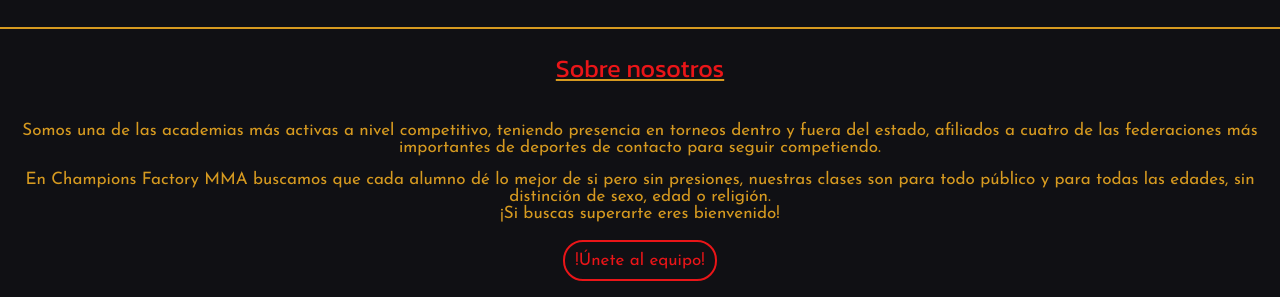
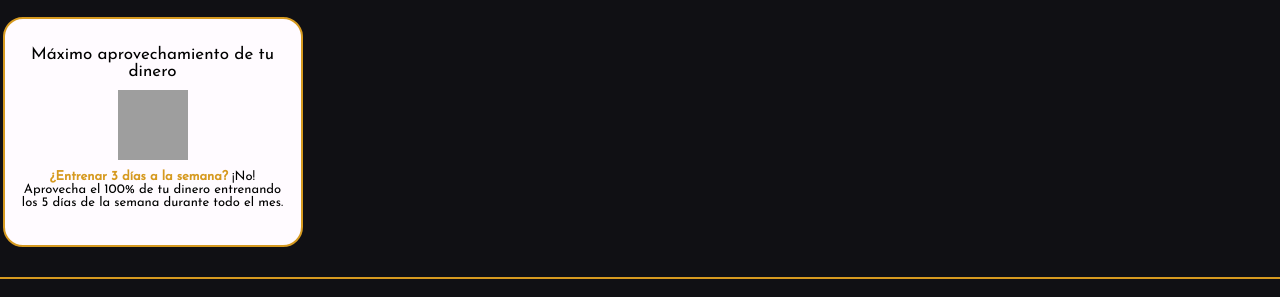
Before and after one commit to untalcisco/Cf-LandingPage, a plain HTML site: page index.html in a window 1280 px wide. Shown: the part 1745-2042 px from the top of the page. Drawn offline with Linux system fonts and the light colour scheme; grey boxes are pictures that could not be loaded.

Commit message:
Agreagada nuevas caracteristicas a Beneficios

```diff
--- a/index.html
+++ b/index.html
@@ -127,7 +127,15 @@
           <img class="icon" src="https://cdn-icons-png.flaticon.com/512/1184/1184765.png" alt="" class="icon">
           <span>¿Vas a competir pero sientes que tienes cosas por mejorar? ¡Sin probemas! Te brindamos una clase extra <strong>(Sin costo adicional)</strong> centrado en lo que necesites mejorar.</span>
         </div>
+
+
+        <div class="card-1">
+          <p>Máximo aprovechamiento de tu dinero</p>
+          <img class="icon" src="https://cdn-icons-png.flaticon.com/512/4659/4659193.png" alt="" class="icon">
+          <span><strong>¿Entrenar 3 días a la semana?</strong> ¡No! <br>Aprovecha el 100% de tu dinero entrenando los 5 días de la semana durante todo el mes.</span>
+        </div>
       </div>
+
     </section>
 
     <section class="about-us">
```
